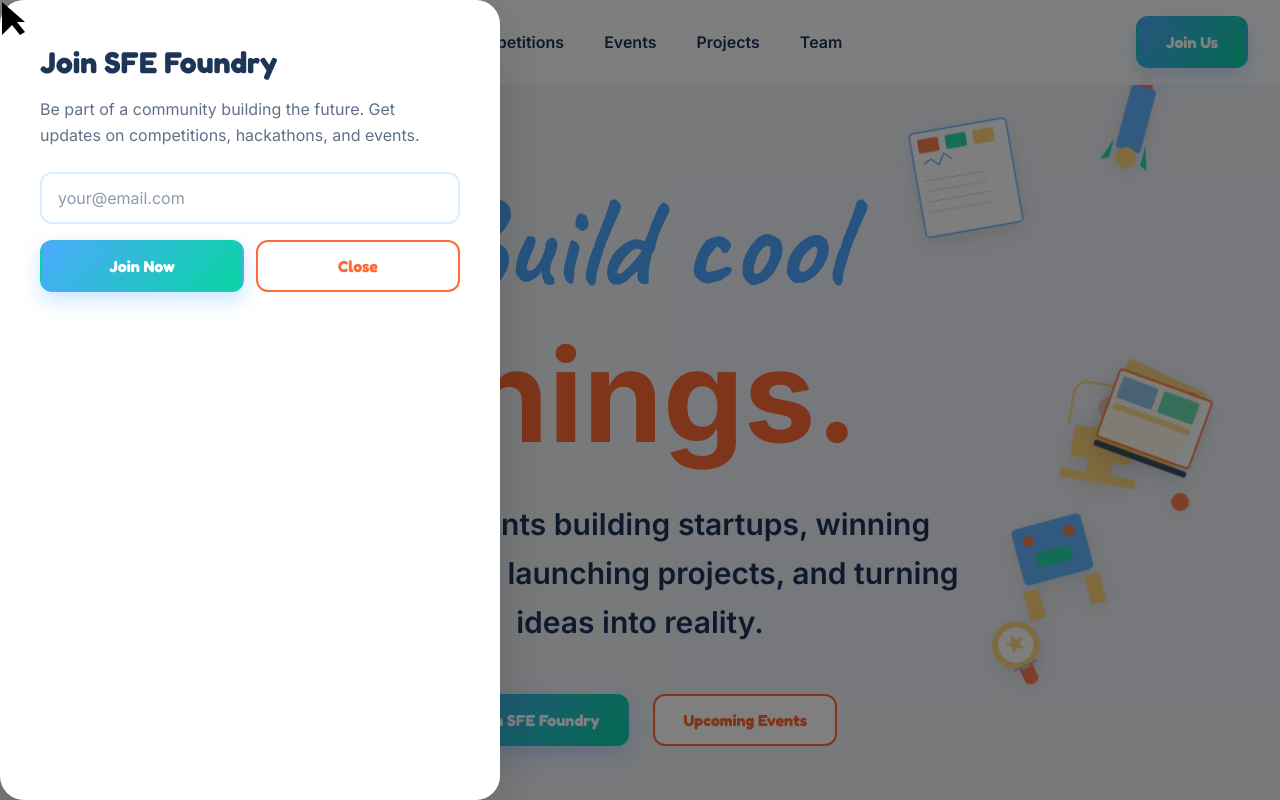
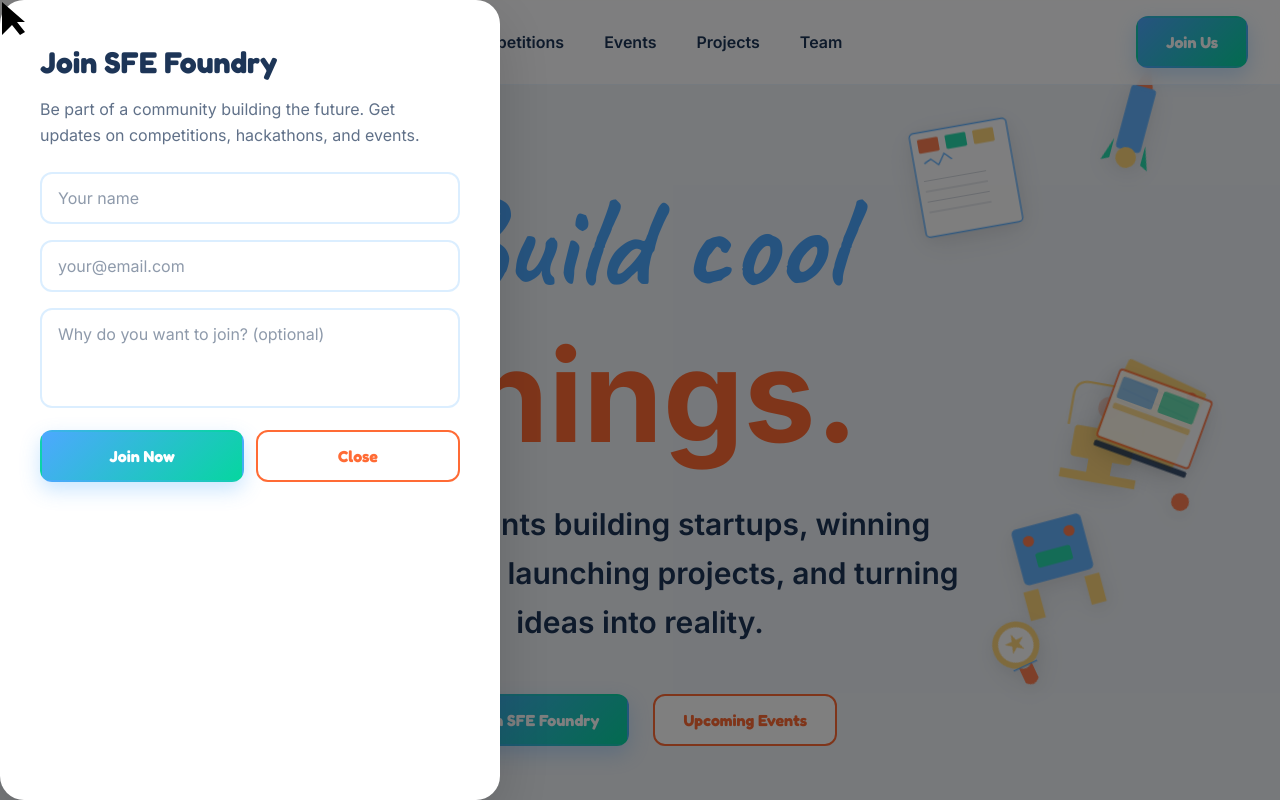
Before and after one commit to nadellasripad11/mission-sfe-foundry, a Next.js app: page / in a window 1280 px wide. Both pictures are taken after a click on the button "Join Us". Shown: the top 800 px of the page. Built offline with nearby package versions, Linux system fonts and the light colour scheme.

Commit message:
Add name and optional reason fields to join form
Form now includes:
- Name (required)
- Email (required)
- Reason for joining (optional)

Updated API endpoint to handle new fields.

```diff
--- a/src/app/api/signups/route.ts
+++ b/src/app/api/signups/route.ts
@@ -3,11 +3,18 @@
 
 export async function POST(req: NextRequest) {
   try {
-    const { email } = await req.json();
+    const { email, name, reason } = await req.json();
 
     if (!email || !email.includes('@')) {
       return NextResponse.json(
         { error: 'Valid email required' },
+        { status: 400 }
+      );
+    }
+
+    if (!name || name.trim() === '') {
+      return NextResponse.json(
+        { error: 'Name is required' },
         { status: 400 }
       );
     }
@@ -17,7 +24,11 @@
       process.env.NEXT_PUBLIC_SUPABASE_ANON_KEY!
     );
 
-    const { error } = await supabase.from('signups').insert({ email });
+    const { error } = await supabase.from('signups').insert({
+      email,
+      name,
+      reason: reason || null
+    });
 
     if (error) {
       if (error.code === '23505') {
--- a/src/app/page.tsx
+++ b/src/app/page.tsx
@@ -6,6 +6,8 @@
   const [scrollY, setScrollY] = useState(0);
   const [showModal, setShowModal] = useState(false);
   const [email, setEmail] = useState('');
+  const [name, setName] = useState('');
+  const [reason, setReason] = useState('');
   const [loading, setLoading] = useState(false);
   const [message, setMessage] = useState('');
   const [cursorPos, setCursorPos] = useState({ x: 0, y: 0 });
@@ -26,7 +28,7 @@
 
   const handleJoinSubmit = async (e: React.FormEvent) => {
     e.preventDefault();
-    if (!email) return;
+    if (!email || !name) return;
 
     setLoading(true);
     setMessage('');
@@ -35,7 +37,11 @@
       const res = await fetch('/api/signups', {
         method: 'POST',
         headers: { 'Content-Type': 'application/json' },
-        body: JSON.stringify({ email }),
+        body: JSON.stringify({
+          email,
+          name,
+          reason: reason || null
+        }),
       });
 
       const data = await res.json();
@@ -43,6 +49,8 @@
       if (res.ok) {
         setMessage('Welcome! Check your email for next steps.');
         setEmail('');
+        setName('');
+        setReason('');
         setTimeout(() => setShowModal(false), 2000);
       } else {
         setMessage(data.error || 'Something went wrong');
@@ -902,6 +910,16 @@
 
             <form onSubmit={handleJoinSubmit}>
               <input
+                type="text"
+                className="modal-input"
+                placeholder="Your name"
+                value={name}
+                onChange={(e) => setName(e.target.value)}
+                required
+                disabled={loading}
+              />
+
+              <input
                 type="email"
                 className="modal-input"
                 placeholder="your@email.com"
@@ -911,11 +929,21 @@
                 disabled={loading}
               />
 
+              <textarea
+                className="modal-input"
+                placeholder="Why do you want to join? (optional)"
+                value={reason}
+                onChange={(e) => setReason(e.target.value)}
+                disabled={loading}
+                rows={3}
+                style={{ resize: 'none', fontFamily: 'Inter, sans-serif' }}
+              />
+
               <div className="modal-buttons">
                 <button
                   type="submit"
                   className="btn btn-primary flex-1"
-                  disabled={loading}
+                  disabled={loading || !email || !name}
                 >
                   {loading ? 'Joining...' : 'Join Now'}
                 </button>
```
